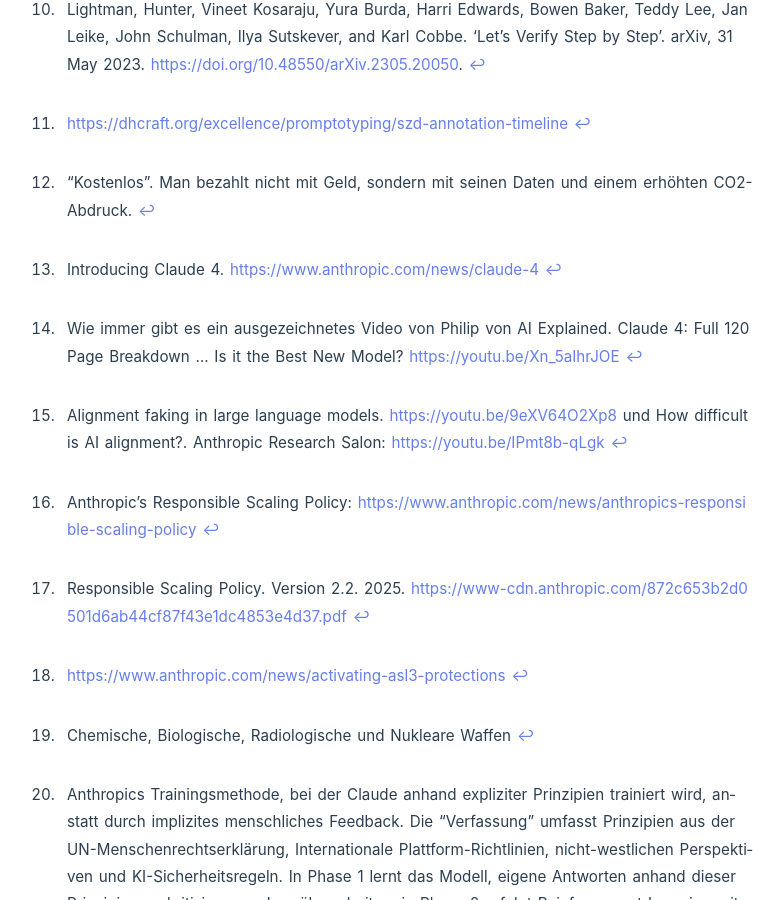
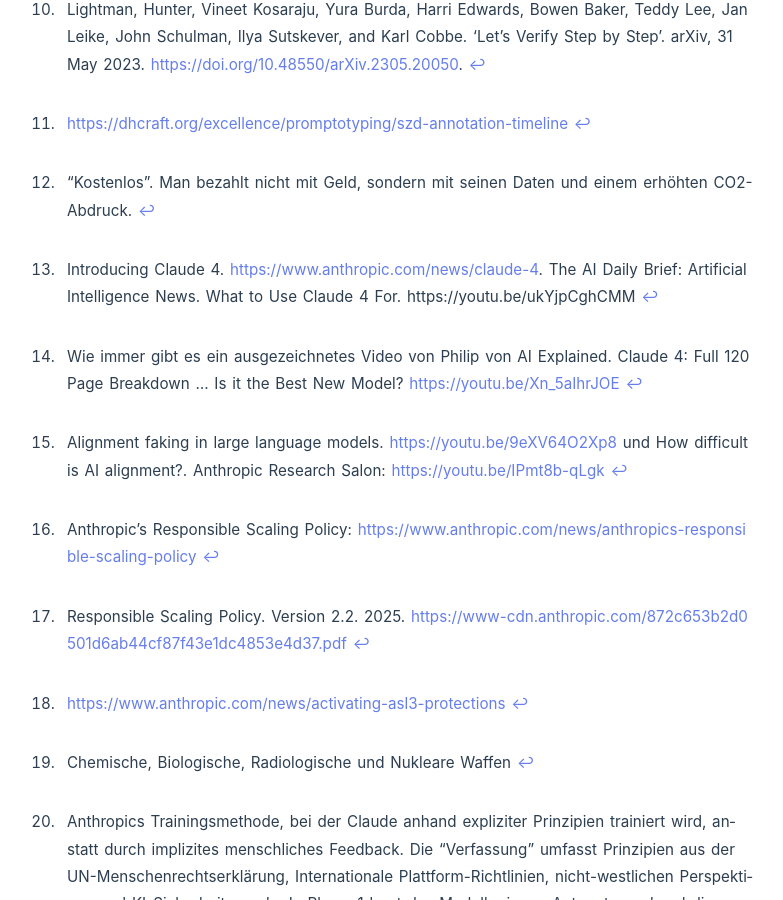
Before and after one commit to DigitalHumanitiesCraft/excellence, a Jekyll site: the page built from blog/Critical-Vibing-Claude-4.md, in a window 1280 px wide and 900 px high, scrolled down 9845 px. Shown: the whole window, without its empty margins (245-1028 px from the left). Built offline with Jekyll 4.4.1, drawn with Linux system fonts in a browser that asks for light colours.

Commit message:
Update Critical-Vibing-Claude-4.md

```diff
--- a/blog/Critical-Vibing-Claude-4.md
+++ b/blog/Critical-Vibing-Claude-4.md
@@ -153,7 +153,7 @@
 
 [^12]:  “Kostenlos”. Man bezahlt nicht mit Geld, sondern mit seinen Daten und einem erhöhten CO2-Abdruck.
 
-[^13]:  Introducing Claude 4\. [https://www.anthropic.com/news/claude-4](https://www.anthropic.com/news/claude-4)
+[^13]:  Introducing Claude 4\. [https://www.anthropic.com/news/claude-4](https://www.anthropic.com/news/claude-4). The AI Daily Brief: Artificial Intelligence News. What to Use Claude 4 For. https://youtu.be/ukYjpCghCMM
 
 [^14]:  Wie immer gibt es ein ausgezeichnetes Video von Philip von AI Explained. Claude 4: Full 120 Page Breakdown … Is it the Best New Model? [https://youtu.be/Xn\_5aIhrJOE](https://youtu.be/Xn_5aIhrJOE)
 
```
